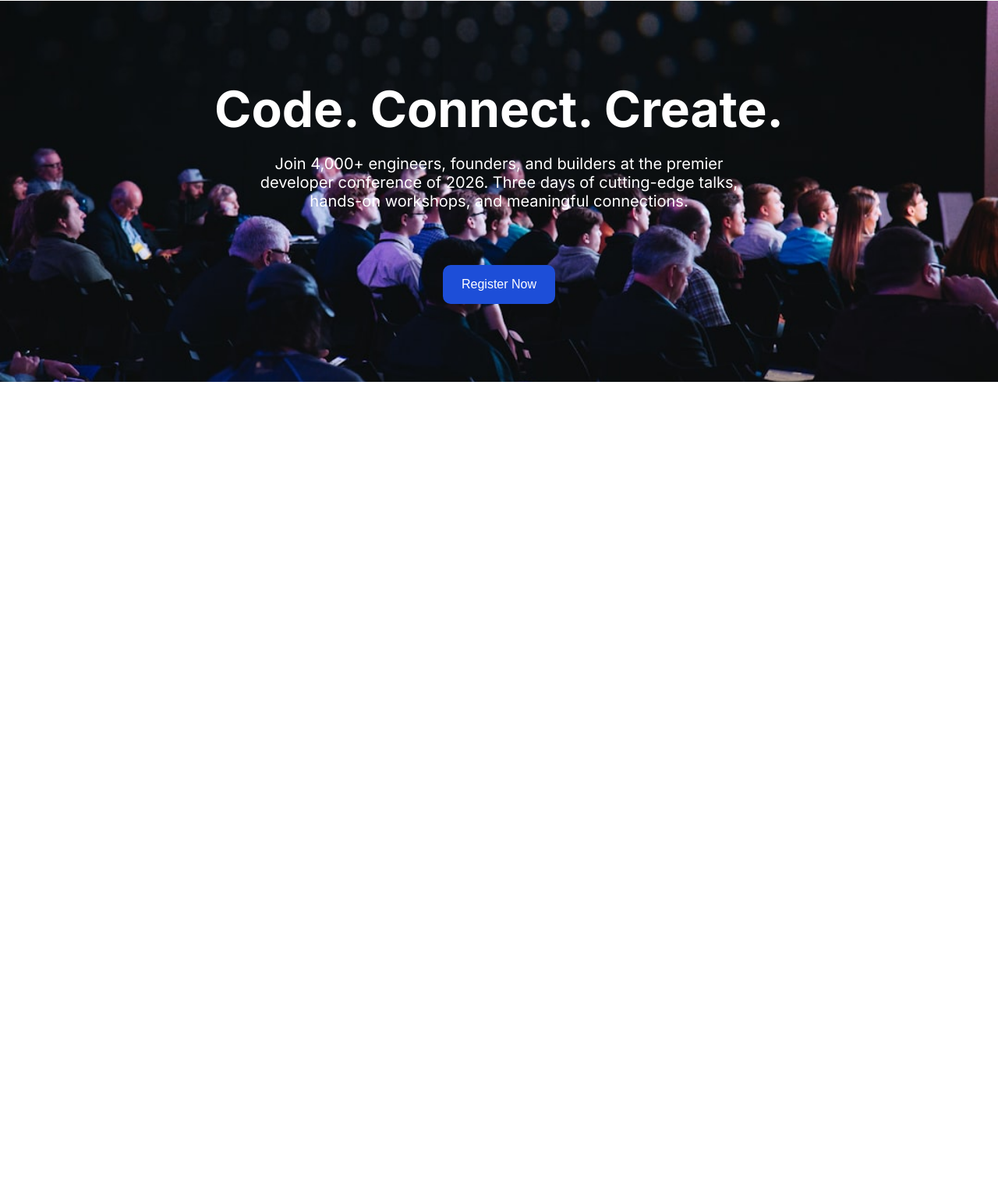
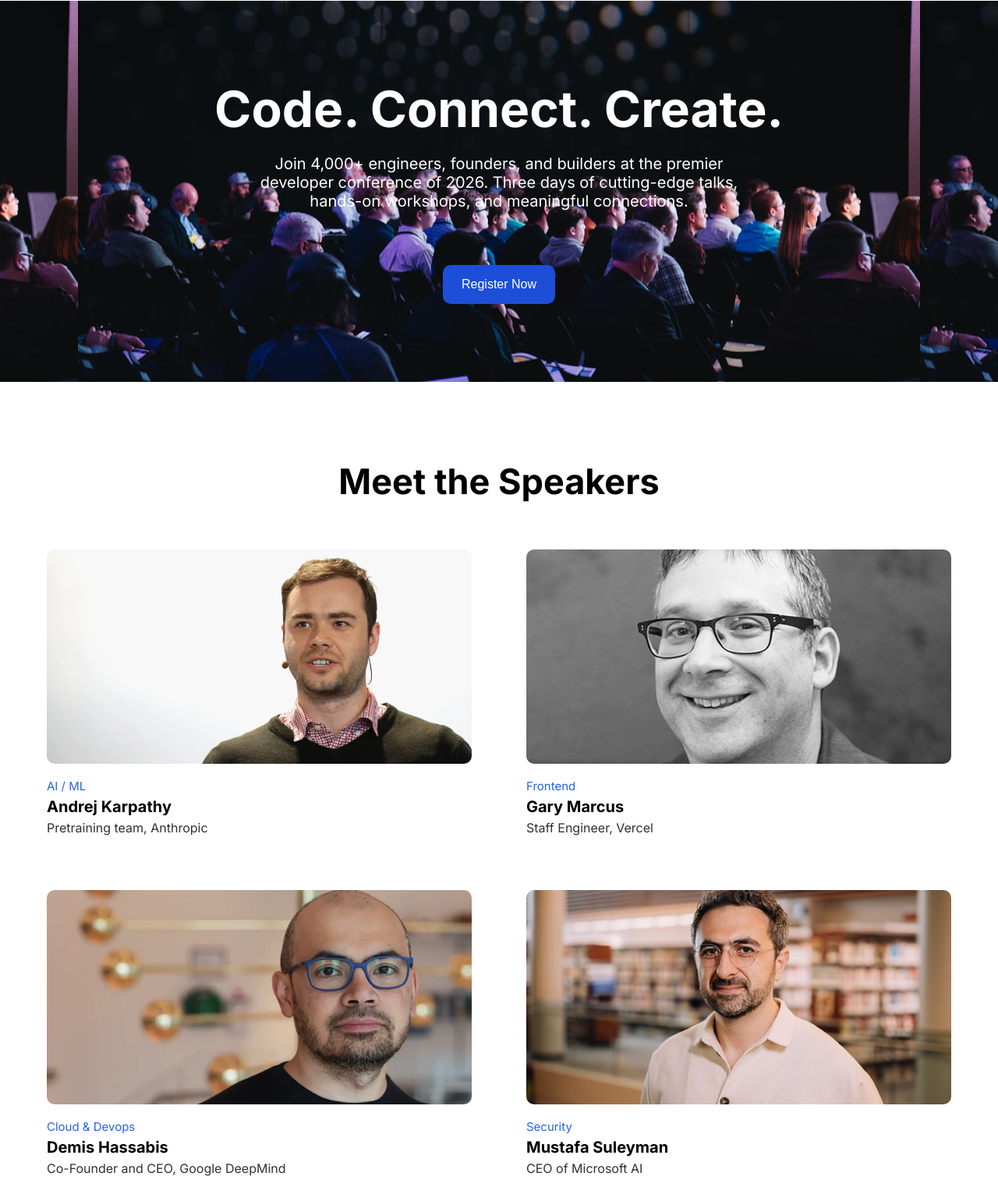
Before and after one commit to OliurDevFlow/Assignment-001-b-14, a plain HTML site: page index.html in a window 1280 px wide. Shown: the part 289-1821 px from the top of the page at 78% size. Before the commit the page ends 800 px from the top, so only its background shows below. Drawn offline with Linux system fonts and the light colour scheme.

Commit message:
fixed speakers section

```diff
--- a/index.html
+++ b/index.html
@@ -46,21 +46,38 @@
   </main>
   <!-- end hero section -->
   <!-- speakers section -->
-   <section>
+   <section class="speak-root">
+    <div class="speakers-h"><h2>
+      Meet the Speakers
+    </h2></div>
     <div class="speakers">
-      <div>
-
+      <div class="speakers-id">
+        <img src="./images/andrej.png" alt="andrej karpathy">
+        <span class="skill">AI / ML</span>
+        <h3> Andrej Karpathy</h3>
+        <p>Pretraining team, Anthropic</p>
       </div>
-      <div>
-
+      <div class="speakers-id">
+        <img src="./images/gary.png" alt="Gary Marcus">
+        <span class="skill">Frontend</span>
+        <h3> Gary Marcus </h3>
+        <p>Staff Engineer, Vercel</p>
       </div>
-      <div>
-
+      <div class="speakers-id">
+        <img src="./images/demis.png" alt="demis hassabis">
+        <span class="skill">Cloud & Devops</span>
+        <h3> Demis Hassabis</h3>
+        <p>Co-Founder and CEO, Google DeepMind</p>
       </div>
-      <div>
-
+      <div class="speakers-id">
+       <img src="./images/mustafa.png" alt="mustafa">
+        <span class="skill">Security</span>
+        <h3> Mustafa Suleyman</h3>
+        <p> CEO of Microsoft AI</p>
       </div>
     </div>
    </section>
+    <!-- end speakers section -->
+
  </body>
 </html>
--- a/styles.css
+++ b/styles.css
@@ -2,7 +2,7 @@
     margin: 0;
     padding: 0;}
 header{
-    padding:0 20px;
+    padding:0 8px;
 }
 
 img{
@@ -29,6 +29,8 @@ img{
     text-decoration: none;
 
 }
+
+/*button*/
 
 .common-btn{
     padding: 16px 24px;
@@ -58,7 +60,6 @@ img{
     text-align: center;
     padding: 100px 0;
     background-image: url(./images/banner.jpg);
-    background-size: cover;
     background-position: center;
 }
 .hero h1{
@@ -80,3 +81,56 @@ color: #fff;
     margin-bottom: 30px;
     text-align: center;
 }
+/*speakers*/
+.speak-root{
+    max-width:1200px;
+    margin:80px auto;
+    padding:20px;
+    font-family: "Inter", sans-serif;
+}
+/*header-speaker*/
+
+.speakers-h{
+    text-align:center;
+    margin-bottom:40px;
+    font-size: 30px;
+    font-weight: bold;
+
+}
+
+.speakers{
+    display:grid;
+    grid-template-columns:repeat(2,1fr);
+    gap:30px;
+    font-family: "Inter", sans-serif;
+}
+
+.speakers-id{
+    border-radius:10px;
+    padding:20px;
+    text-align:left;
+}
+
+
+.speakers-id img{
+    width:100%;
+    border-radius:10px;
+}
+
+.skill{
+    display:inline-block;
+    color:#2563EB;
+    margin-bottom: 5px;
+    margin-top:15px;
+    font-size: 15px;
+}
+
+
+.speakers-id p{
+    padding-top: 5px;
+    color:#352f2f;
+}
+.speakers-id h3{
+    font-size: 20px;
+}
+/*speakers end*/
```
